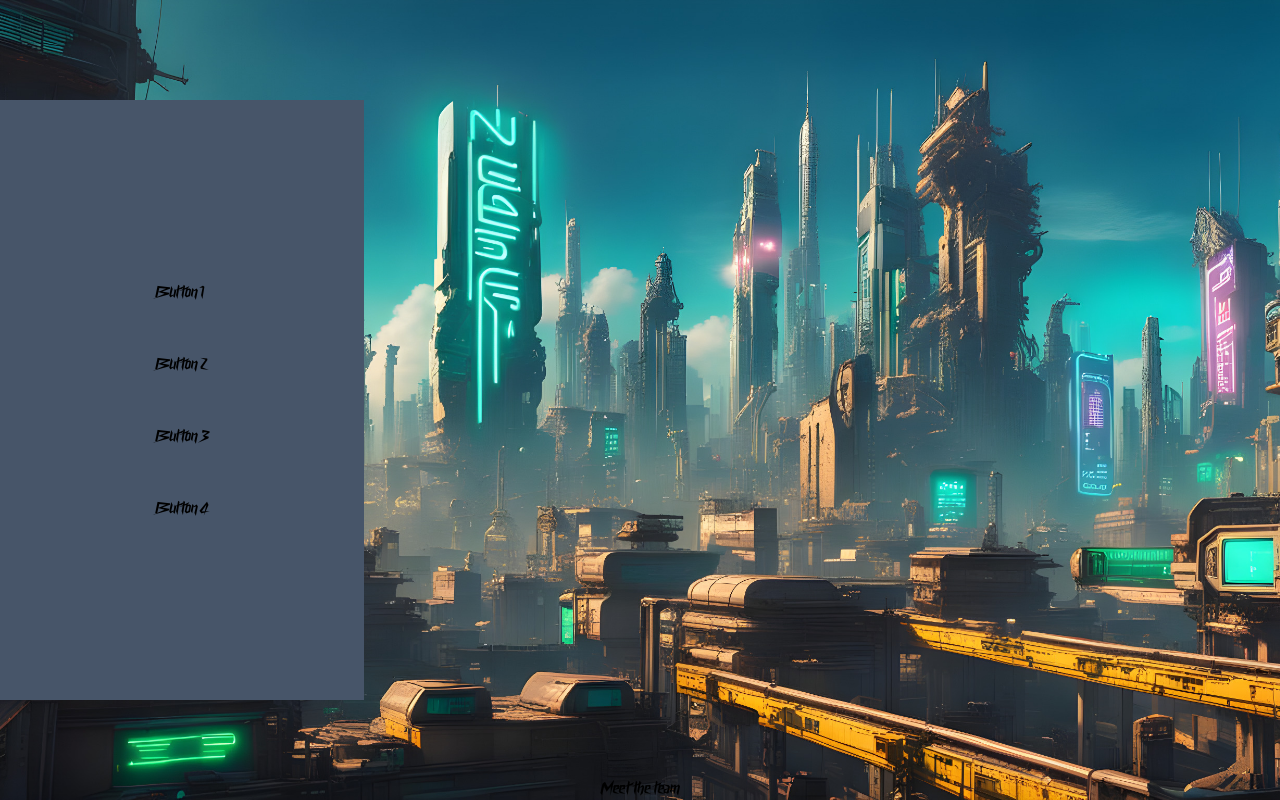
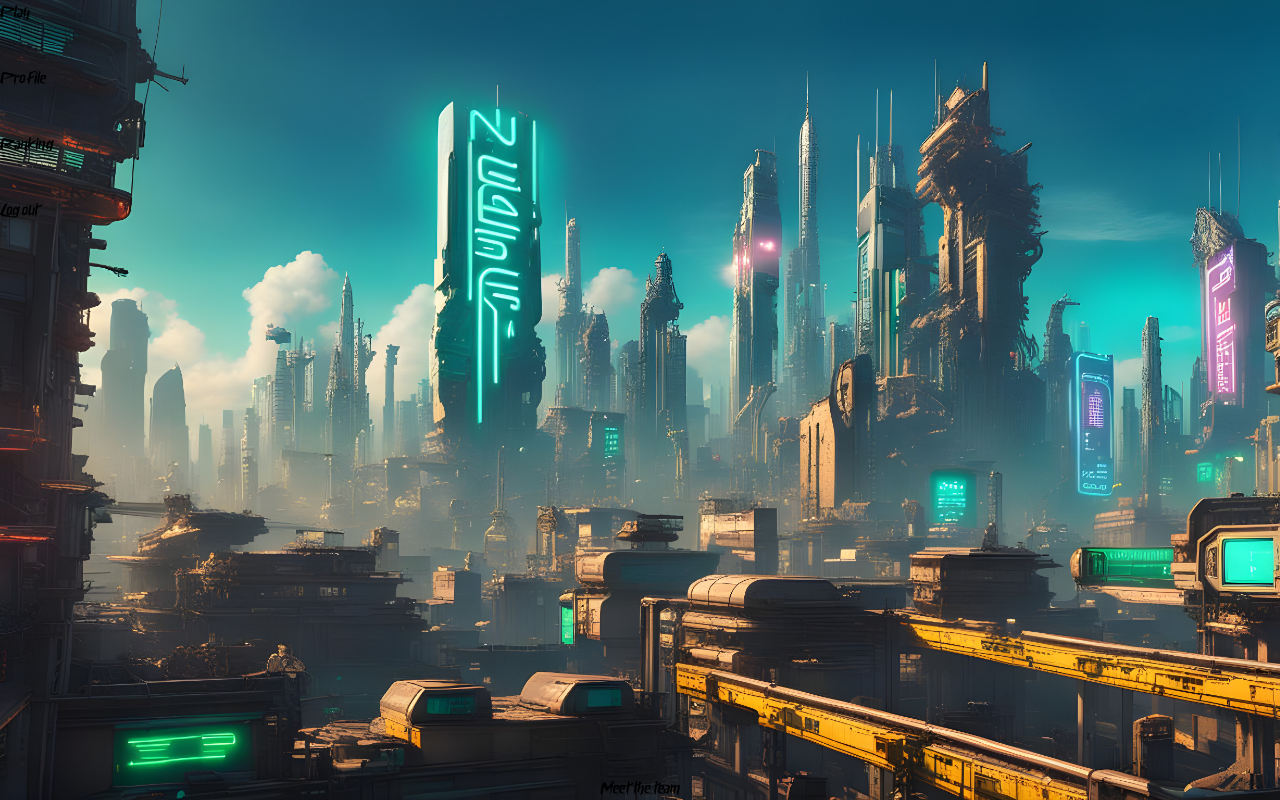
Before and after one commit to benatcastro/Transcendence, a SvelteKit app in the folder frontend/: page / in a window 1280 px wide. Built offline with nearby package versions, Linux system fonts and the light colour scheme.

Commit message:
html renamed and organized properly, svelte reactive routing implementation

```diff
--- a/frontend/src/routes/+layout.svelte
+++ b/frontend/src/routes/+layout.svelte
@@ -3,9 +3,9 @@
     import "../app.css";
 </script>
 
-<div id="screen-container">
+<main id="screen-container">
     <slot />
     <footer class="secondary-button fixed bottom-0 left-1/2 -translate-x-1/2">
         <a on:click={() => goto("/team")} href="/team">Meet the team</a>
     </footer>
-</div>
+</main>
--- a/frontend/src/routes/+page.svelte
+++ b/frontend/src/routes/+page.svelte
@@ -1,10 +1,18 @@
-<div id="page-container" class="flex h-screen">
-    <nav class="flex flex-col justify-center items-center w-[50%] max-w-[558px] min-w-[364px] h-[75%] max-h-[632px] min-h-[442px] m-auto bg-slate-600">
-        <ul class="space-y-[3em]">
-            <li class=""><a href="/">Button 1</a></li>
-            <li class=""><a href="/">Button 2</a></li>
-            <li class=""><a href="/">Button 3</a></li>
-            <li class=""><a href="/">Button 4</a></li>
-        </ul>
-    </nav>
-</div>
+<script lang="ts">
+    import { goto } from "$app/navigation";
+
+    let navOpts: string[][];
+    let isLogged: boolean = true;
+    $: {
+        isLogged ? navOpts = [["Play", "/play"], ["Profile", "/profile"], ["Ranking", "/ranking"], ["Log out", "/logout"]]
+                 : navOpts = [["Play", "/play"], ["Log in", "/"]];
+    }
+</script>
+
+<nav>
+    <ul class="space-y-[80%]">
+        {#each navOpts as opt}
+            <li class="primary-button"><a on:click={() => goto(opt[1])} href="{opt[1]}">{opt[0]}</a></li>
+        {/each}
+    </ul>
+</nav>
```
